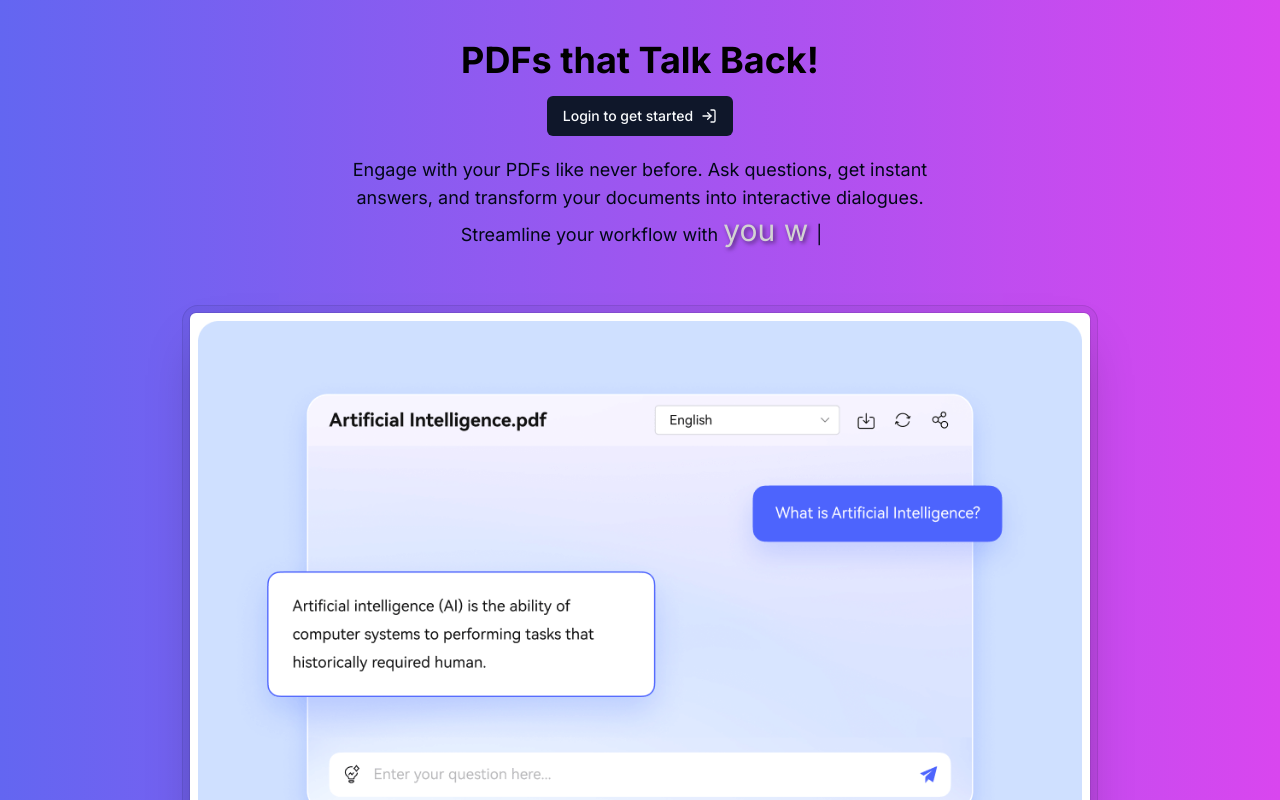
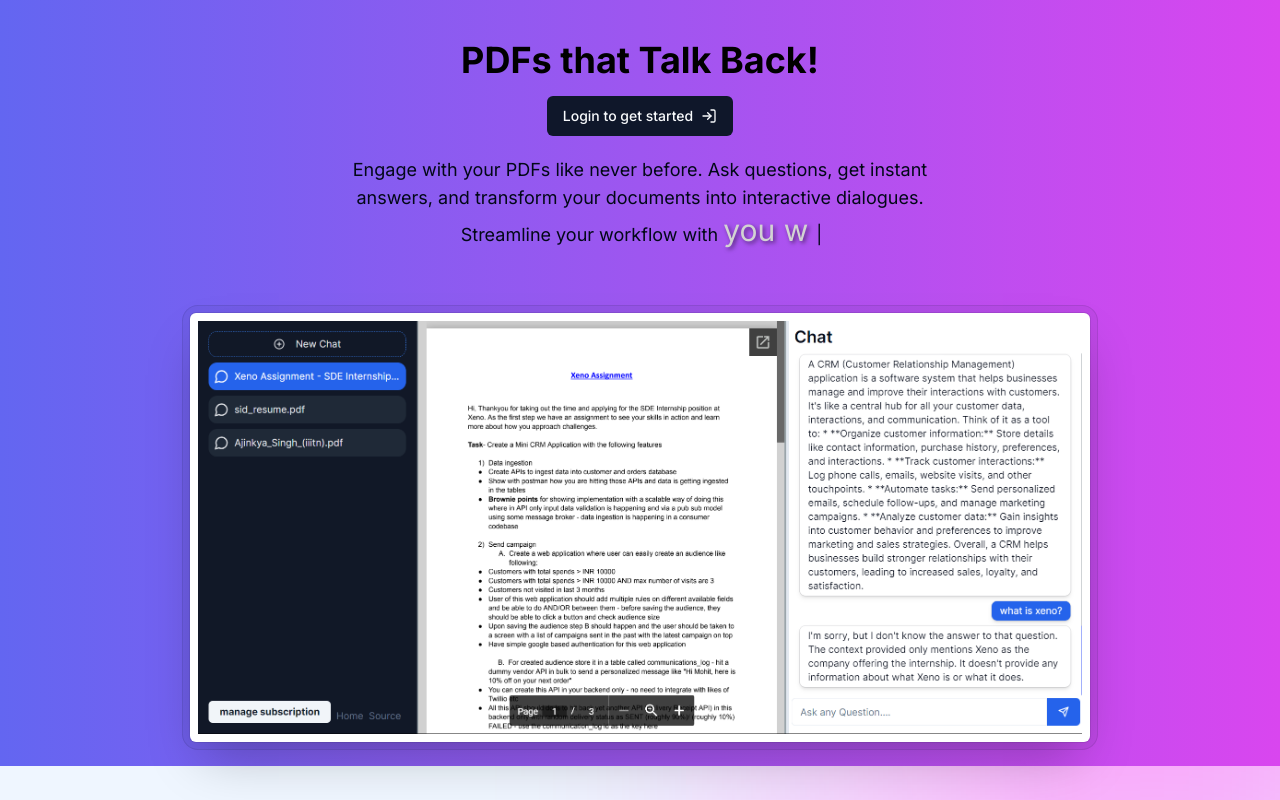
Before and after one commit to sidd-hac/DocTalk, a Next.js app: page / in a window 1280 px wide. Shown: the top 800 px of the page. Built offline with nearby package versions, Linux system fonts and the light colour scheme; no server answers.

Commit message:
image url change2

```diff
--- a/src/app/page.tsx
+++ b/src/app/page.tsx
@@ -47,7 +47,7 @@ export default async function Home() {
           {!isAuth && <FileUpload classname="w-[50%]" />}
 
           <div className="mt-10 rounded-xl bg-gray-900/5 p-2 ring-1 ring-inset ring-gray-900/10 lg:rounded-2xl sm:m-4" >
-            <Image src="/demo.png" width={900} height={600} quality={100} alt="demo" className="rounded-md bg-white p-2 shadow-2xl ring-1 ring-gray-900/10" />
+            <Image src="/highlight.png" width={900} height={600} quality={100} alt="demo" className="rounded-md bg-white p-2 shadow-2xl ring-1 ring-gray-900/10" />
           </div>
         </section>
       </div>
```
